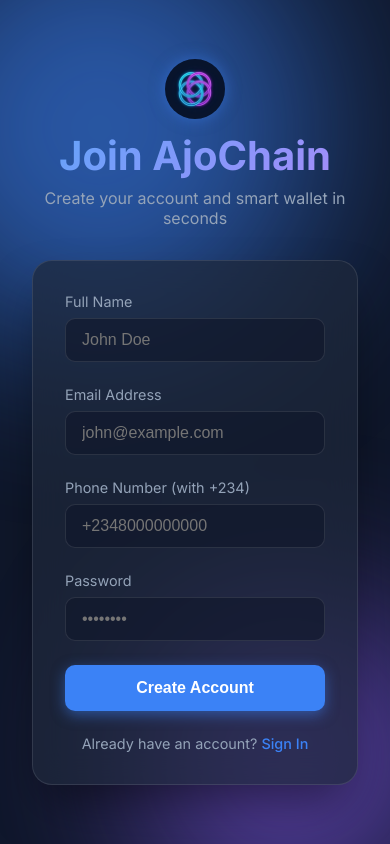
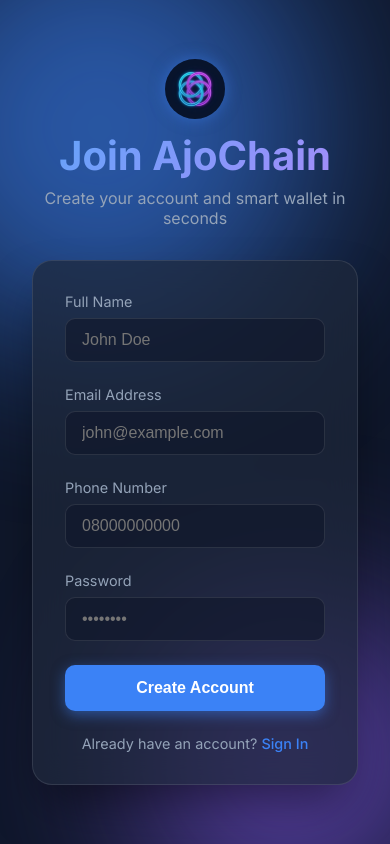
Before and after one commit to HassanKorey/ThriftChain, a FastAPI app: page /register in a window 390 px wide. Run offline with FastAPI, Linux system fonts and the light colour scheme.

Commit message:
style: remove +234 from phone number in register form

```diff
--- a/templates/register.html
+++ b/templates/register.html
@@ -50,8 +50,8 @@
                 </div>
 
                 <div class="input-group">
-                    <label for="phone">Phone Number (with +234)</label>
-                    <input type="tel" id="phone" required placeholder="+2348000000000">
+                    <label for="phone">Phone Number</label>
+                    <input type="tel" id="phone" required placeholder="08000000000">
                 </div>
 
                 <div class="input-group">
```
